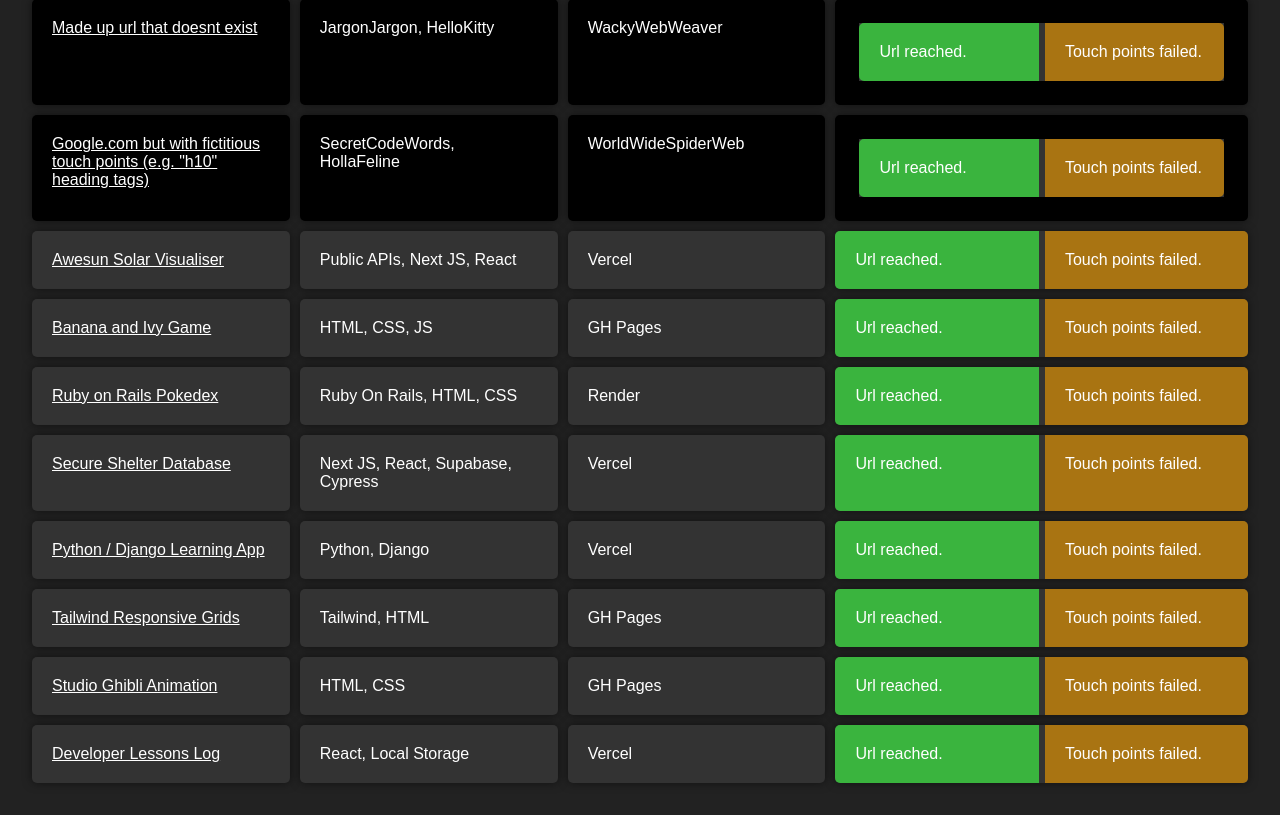
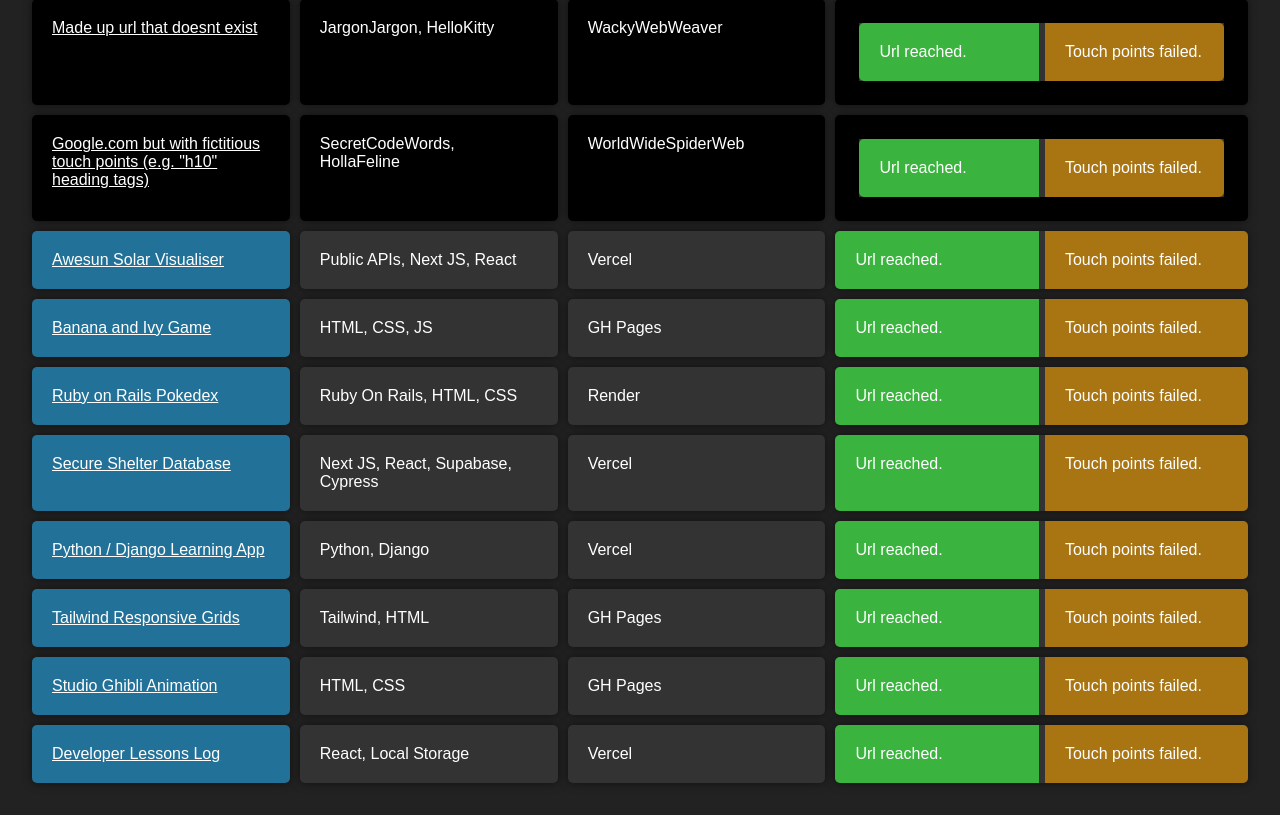
Before and after one commit to jamesdiffeycoding/Python-deployment-web-scraper, a Flask app: page / in a window 1280 px wide. Shown: the part 271-1086 px from the top of the page. Run offline with Flask 2, Linux system fonts and the light colour scheme; data that the repository does not hold is empty.

Commit message:
update blue boxes

```diff
--- a/portfoliochecker/templates/deployments.html
+++ b/portfoliochecker/templates/deployments.html
@@ -76,6 +76,9 @@
     background-color: #a97412; /* Orange background color */
     padding: 20px;
 }
+.blue {
+    background-color: rgb(34, 113, 152)
+}
 
 
 /* Responsive design */
@@ -141,7 +144,7 @@
         </div>
 
         <!-- DEPLOYMENT -->
-        <div class="grid-item"><a href="https://awesun-solar-visualiser.vercel.app/">Awesun Solar Visualiser</a></div>
+        <div class="grid-item blue"><a href="https://awesun-solar-visualiser.vercel.app/">Awesun Solar Visualiser</a></div>
         <div class="grid-item">Public APIs, Next JS, React</div>
         <div class="grid-item">Vercel</div>
         <div class="grid-item-status">
@@ -159,7 +162,7 @@
             {% endif %}
         </div>
         <!-- DEPLOYMENT -->
-        <div class="grid-item"><a href="https://jamesdiffeycoding.github.io/JS-Banana-and-Ivy-Game/">Banana and Ivy Game</a></div>
+        <div class="grid-item blue"><a href="https://jamesdiffeycoding.github.io/JS-Banana-and-Ivy-Game/">Banana and Ivy Game</a></div>
         <div class="grid-item">HTML, CSS, JS</div>
         <div class="grid-item">GH Pages</div>
         <div class="grid-item-status">
@@ -178,7 +181,7 @@
         </div>
 
         <!-- DEPLOYMENT -->
-        <div class="grid-item"><a href="https://rubyonrails-pokedex.onrender.com/pokemonsters">Ruby on Rails Pokedex</a></div>
+        <div class="grid-item blue"><a href="https://rubyonrails-pokedex.onrender.com/pokemonsters">Ruby on Rails Pokedex</a></div>
         <div class="grid-item">Ruby On Rails, HTML, CSS</div>
         <div class="grid-item">Render</div>
         <div class="grid-item-status">
@@ -198,7 +201,7 @@
 
 
         <!-- DEPLOYMENT -->
-        <div class="grid-item"><a href="https://secure-nextjs-homeless-shelter-database.vercel.app/">Secure Shelter Database</a></div>
+        <div class="grid-item blue"><a href="https://secure-nextjs-homeless-shelter-database.vercel.app/">Secure Shelter Database</a></div>
         <div class="grid-item">Next JS, React, Supabase, Cypress</div>
         <div class="grid-item">Vercel</div>
         <div class="grid-item-status">
@@ -216,7 +219,7 @@
             {% endif %}
         </div>
         <!-- DEPLOYMENT -->
-        <div class="grid-item"><a href="https://django-learning-project.vercel.app/">Python / Django Learning App</a></div>
+        <div class="grid-item blue"><a href="https://django-learning-project.vercel.app/">Python / Django Learning App</a></div>
         <div class="grid-item">Python, Django</div>
         <div class="grid-item">Vercel</div>
         <div class="grid-item-status">
@@ -236,7 +239,7 @@
 
 
         <!-- DEPLOYMENT -->
-        <div class="grid-item"><a href="https://jamesdiffeycoding.github.io/Tailwind-Responsive-Grid-Experiments/">Tailwind Responsive Grids</a></div>
+        <div class="grid-item blue"><a href="https://jamesdiffeycoding.github.io/Tailwind-Responsive-Grid-Experiments/">Tailwind Responsive Grids</a></div>
         <div class="grid-item">Tailwind, HTML</div>
         <div class="grid-item">GH Pages</div>
         <div class="grid-item-status">
@@ -254,7 +257,7 @@
             {% endif %}
         </div>
         <!-- DEPLOYMENT -->
-        <div class="grid-item"><a href="https://jamesdiffeycoding.github.io/Animated-Wallpaper-StudioGhibli/">Studio Ghibli Animation</a></div>
+        <div class="grid-item blue"><a href="https://jamesdiffeycoding.github.io/Animated-Wallpaper-StudioGhibli/">Studio Ghibli Animation</a></div>
         <div class="grid-item">HTML, CSS</div>
         <div class="grid-item">GH Pages</div>
         <div class="grid-item-status">
@@ -273,7 +276,7 @@
         </div>
 
         <!-- DEPLOYMENT -->
-        <div class="grid-item"><a href="https://developer-lessons-react.vercel.app/">Developer Lessons Log</a></div>
+        <div class="grid-item blue"><a href="https://developer-lessons-react.vercel.app/">Developer Lessons Log</a></div>
         <div class="grid-item">React, Local Storage</div>
         <div class="grid-item">Vercel</div>
         <div class="grid-item-status">
```
